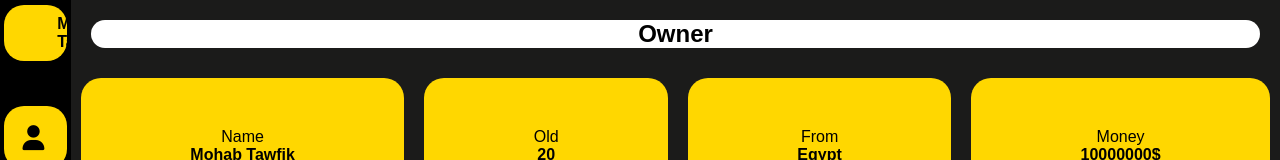
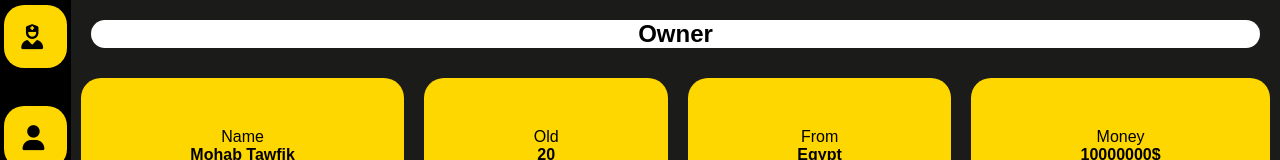
Before and after one commit to mohabOH/dashboard-, a plain HTML site: page index.html in a window 1280 px wide. Shown: the top 160 px of the page. Drawn offline with Linux system fonts and the light colour scheme.

Commit message:
Update index.html

```diff
--- a/index.html
+++ b/index.html
@@ -13,7 +13,7 @@
         <ul>
             <li>
                 <a href="#owner">
-                    <img src="images/alpha1.jpg" alt="">
+                    <i class="fa-solid fa-user-nurse"></i>
                     <p>Mohab Tawfik</p>
 
                 </a>
```
